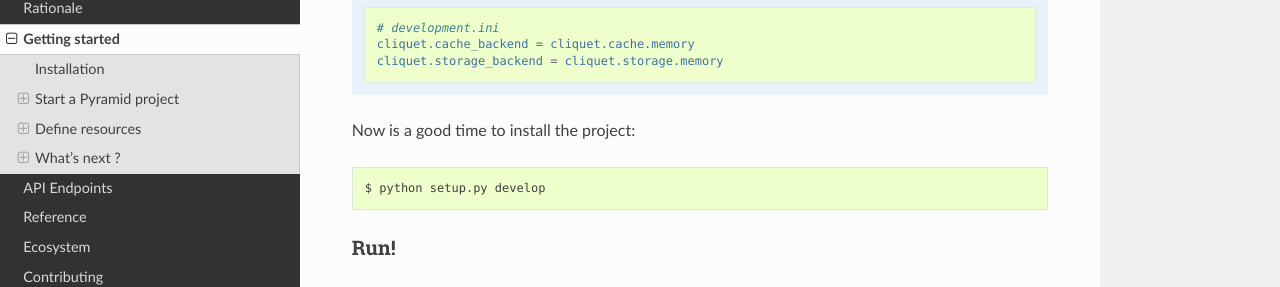
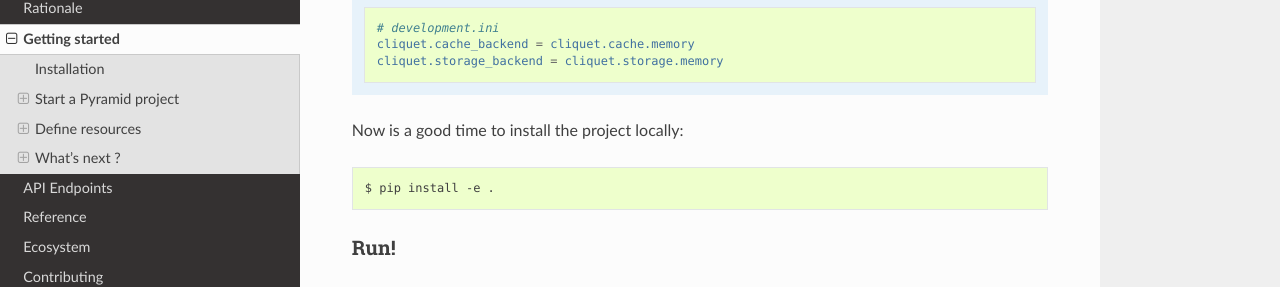
Before and after one commit to Kinto/kinto, a Sphinx documentation site: the page built from docs/quickstart.rst, in a window 1280 px wide and 900 px high, scrolled down 1000 px. Shown: the part 137-424 px from the top of the window. Built offline with Sphinx 7.4.7 and the Read the Docs theme 2.0.0, drawn with Linux system fonts in a browser that asks for light colours.

Commit message:
Use pip install -e rather than setup.py develop.

```diff
--- a/docs/quickstart.rst
+++ b/docs/quickstart.rst
@@ -66,9 +66,9 @@
         cliquet.storage_backend = cliquet.storage.memory
 
 
-Now is a good time to install the project::
+Now is a good time to install the project locally::
 
-    $ python setup.py develop
+    $ pip install -e .
 
 
 Run!
```
